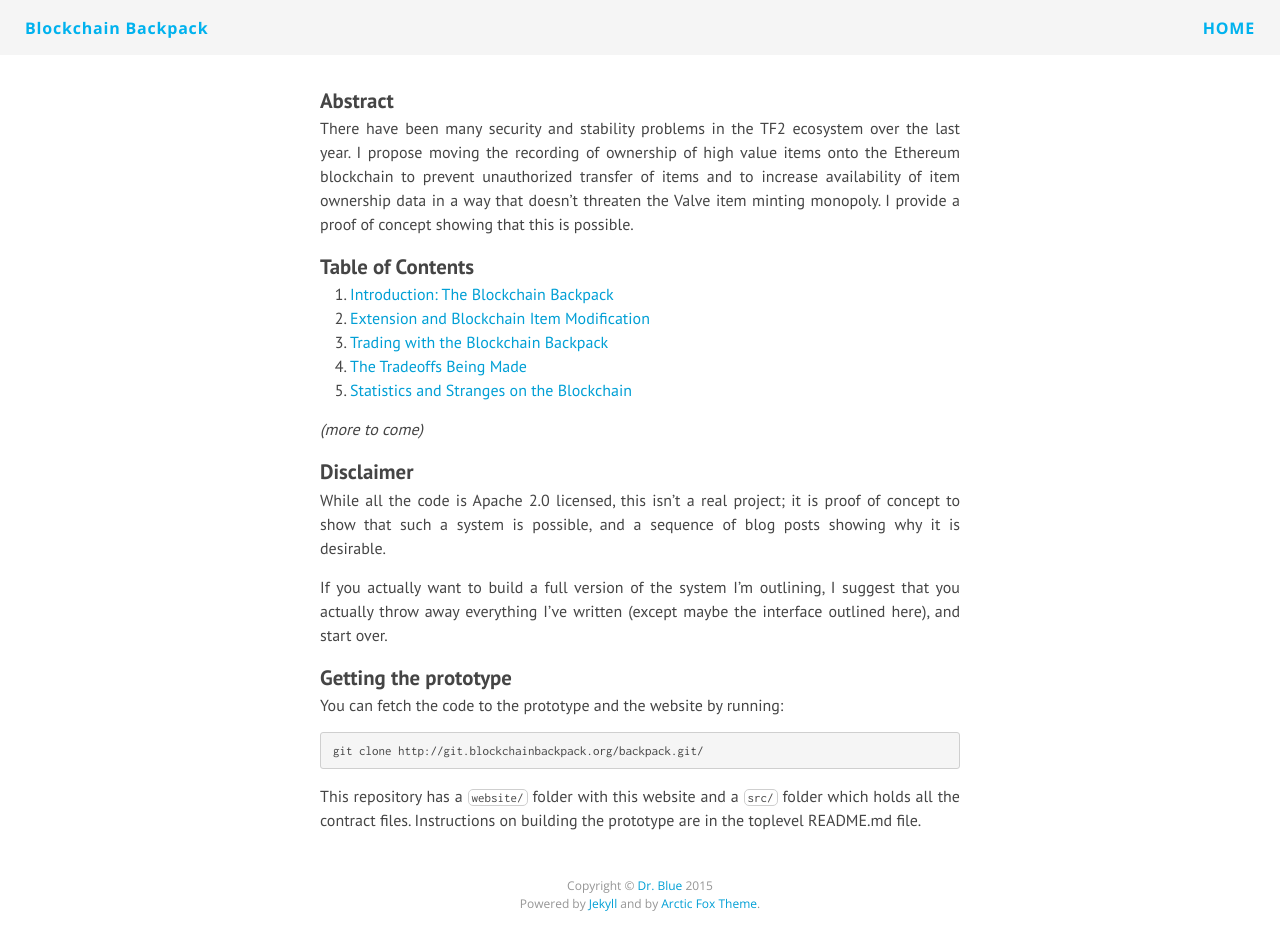
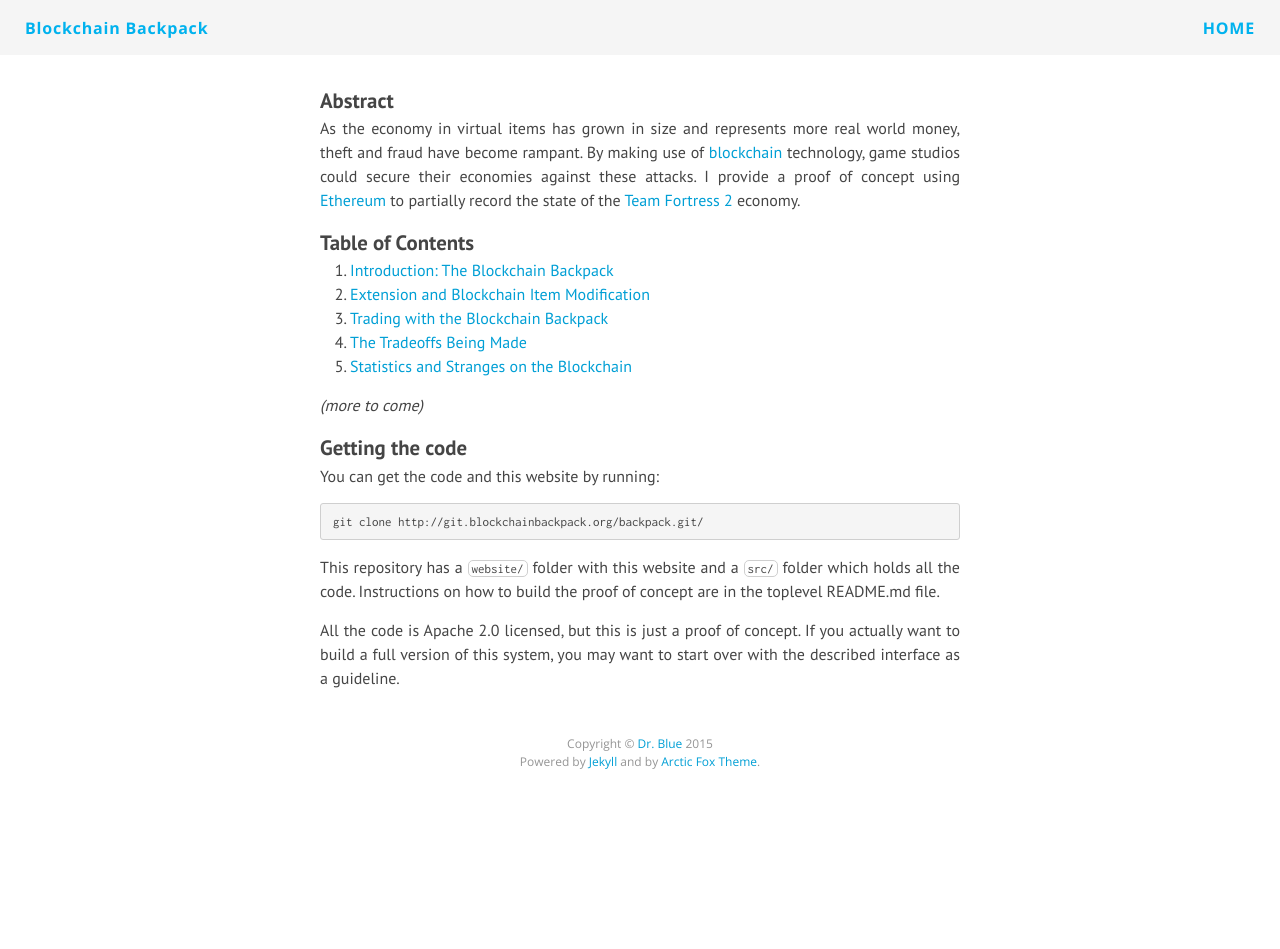
Before and after one commit to drblue9001/blockchain-backpack, a Jekyll site: the page built from website/index.md, in a window 1280 px wide. Built offline with Jekyll 4.4.1, drawn with Linux system fonts in a browser that asks for light colours; nearby versions of some CDN libraries; Markdown is read by kramdown in place of the engine named in the settings; after the commit the page ends 900 px from its top, so only the background shows below that.

Commit message:
Address feedback for front page.

```diff
--- a/website/index.md
+++ b/website/index.md
@@ -5,7 +5,11 @@ layout: default
 
 ### Abstract
 
-There have been many security and stability problems in the TF2 ecosystem over the last year. I propose moving the recording of ownership of high value items onto the Ethereum blockchain to prevent unauthorized transfer of items and to increase availability of item ownership data in a way that doesn't threaten the Valve item minting monopoly. I provide a proof of concept showing that this is possible.
+As the economy in virtual items has grown in size and represents more real world money, theft and fraud have become rampant. By making use of [blockchain][] technology, game studios could secure their economies against these attacks. I provide a proof of concept using [Ethereum][] to partially record the state of the [Team Fortress 2][tf2] economy.
+
+[tf2]: http://www.teamfortress.com/
+[blockchain]: https://en.wikipedia.org/wiki/Block_chain_(database)
+[Ethereum]: https://www.ethereum.org/
 
 ### Table of Contents
 
@@ -17,16 +21,12 @@ There have been many security and stability problems in the TF2 ecosystem over t
 
 _(more to come)_
 
-### Disclaimer
+### Getting the code
 
-While all the code is Apache 2.0 licensed, this isn't a real project; it is proof of concept to show that such a system is possible, and a sequence of blog posts showing why it is desirable.
-
-If you actually want to build a full version of the system I'm outlining, I suggest that you actually throw away everything I've written (except maybe the interface outlined here), and start over.
-
-### Getting the prototype
-
-You can fetch the code to the prototype and the website by running:
+You can get the code and this website by running:
 
     git clone http://git.blockchainbackpack.org/backpack.git/
 
-This repository has a `website/` folder with this website and a `src/` folder which holds all the contract files. Instructions on building the prototype are in the toplevel README.md file.
+This repository has a `website/` folder with this website and a `src/` folder which holds all the code. Instructions on how to build the proof of concept are in the toplevel README.md file.
+
+All the code is Apache 2.0 licensed, but this is just a proof of concept. If you actually want to build a full version of this system, you may want to start over with the described interface as a guideline.
```
Also changed, not shown: website/part1.md (+1 -1 lines), website/part3.md (+1 -1 lines), website/part5.md (+2 -2 lines).
